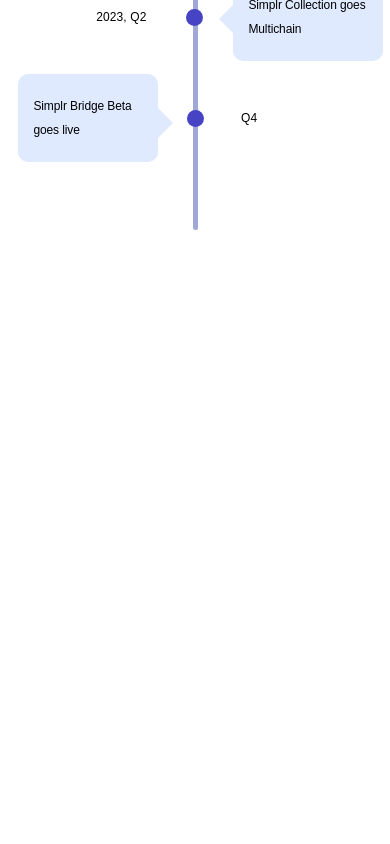
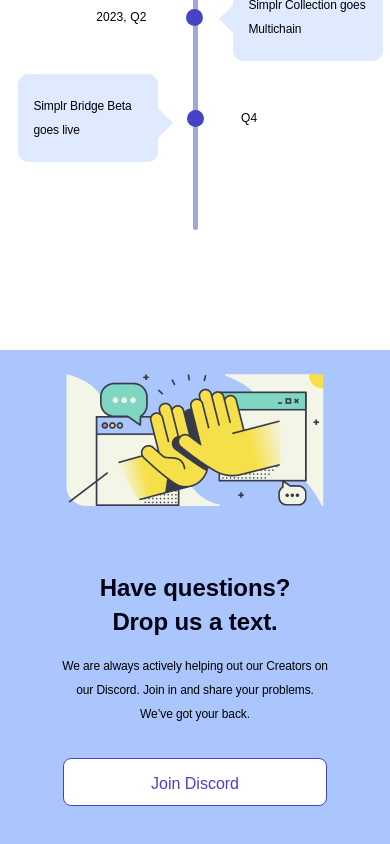
Before and after one commit to chain-labs/simplr-collection, a Next.js app: page / in a window 390 px wide. Shown: the part 6555-7399 px from the top of the page. Before the commit the page ends 6905 px from the top, so only its background shows below. Built offline with nearby package versions, Linux system fonts and the light colour scheme; a web font is replaced by a local one.

Commit message:
added mobile variation

```diff
--- a/src/containers/home/components/Contacts.tsx
+++ b/src/containers/home/components/Contacts.tsx
@@ -6,8 +6,13 @@
 
 const Contacts = () => {
 	return (
-		<Box bg={{ mobS: 'purple-10', tabS: 'purple-40' }} px={{ mobS: 'mm', tabS: 'wm', deskM: '0' }}>
-			<Box row flexDirection="row" justifyContent={{ tabS: 'flex-start', deskM: 'flex-end' }} alignItems="center">
+		<Box bg="purple-40" px={{ mobS: 'mm', tabS: 'wm', deskM: '0' }}>
+			<Box
+				display="flex"
+				flexDirection={{ mobS: 'column-reverse', tabS: 'row' }}
+				justifyContent={{ tabS: 'flex-start', deskM: 'flex-end' }}
+				alignItems="center"
+			>
 				<Box
 					width={{ mobS: '100%', tabS: '42.5rem', deskM: '49.6rem' }}
 					mx="auto"
@@ -17,15 +22,20 @@
 					<Text
 						as="h3"
 						textAlign={{ mobS: 'center', tabS: 'left' }}
-						color={{ mobS: 'simply-blue', tabS: 'simply-black' }}
+						color="simply-black"
+						fontSize="2.4rem"
+						maxWidth={{ mobS: '24rem', tabS: 'unset' }}
+						mx="auto"
 					>
-						Have questions? Drop a text.
+						Have questions? Drop us a text.
 					</Text>
 					<Text
 						as="b2"
 						mt="mm"
 						textAlign={{ mobS: 'center', tabS: 'left' }}
-						color={{ mobS: 'simply-blue', tabS: 'simply-black' }}
+						color="simmply-black"
+						maxWidth={{ mobS: '27rem', tabS: 'unset' }}
+						mx="auto"
 					>
 						We are always actively helping out our Creators on our Discord. Join in and share your problems. We’ve got
 						your back.
@@ -42,7 +52,11 @@
 					</Box>
 				</Box>
 				<Box>
-					<ResponsiveImage tab="/static/images/tab/contact.png" desk="static/images/desktop/contact.png" />
+					<ResponsiveImage
+						tab="/static/images/tab/contact.png"
+						desk="static/images/desktop/contact.png"
+						mobile="static/images/mobile/contact.png"
+					/>
 				</Box>
 			</Box>
 		</Box>
--- a/src/containers/home/index.tsx
+++ b/src/containers/home/index.tsx
@@ -16,6 +16,7 @@
 			<Features />
 			<System />
 			<Roadmap />
+			<Contacts />
 		</Box>
 	);
 };
```
Also changed, not shown: public/static/images/mobile/contact.png (added).
